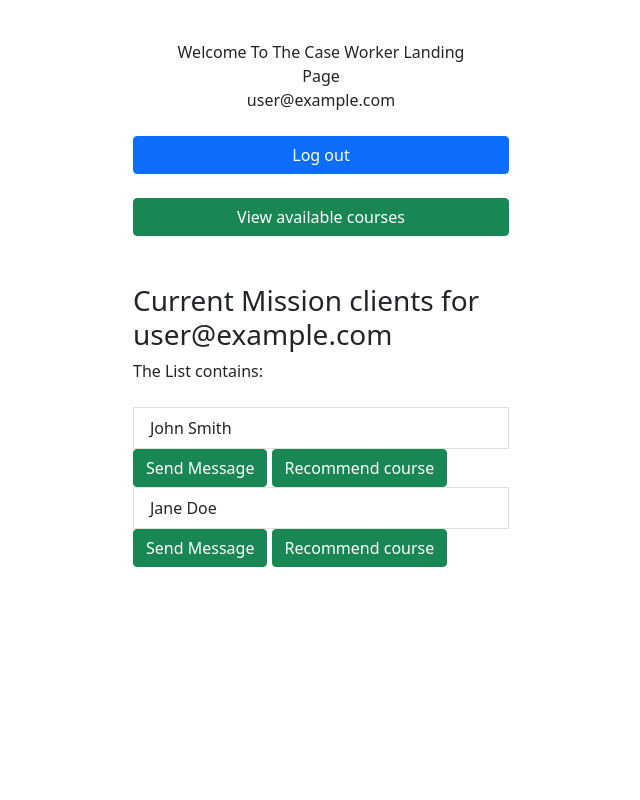
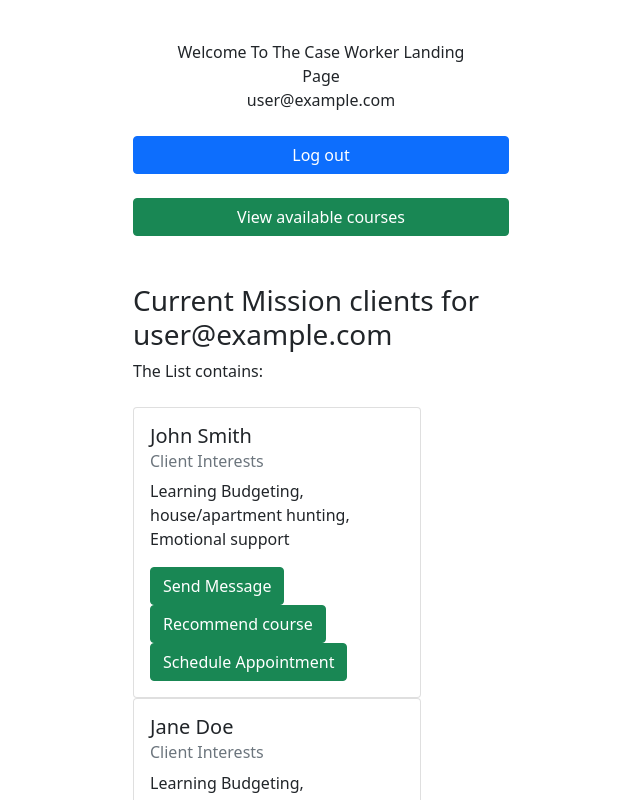
Before and after one commit to GQW19/golden-bulls, a React (Create React App) app in the folder atlanta-mission/: page /HomeCaseWorker in a window 1280 px wide. Shown: the top 800 px of the page, without its empty margins (319-959 px from the left). Built offline with nearby package versions, Linux system fonts and the light colour scheme; no server answers; sample sign-in values are in the browser's storage.

Commit message:
comitting more UI changes

```diff
--- a/atlanta-mission/src/components/Home.js
+++ b/atlanta-mission/src/components/Home.js
@@ -65,7 +65,7 @@ const Home = () => {
         <p>Healthy Relationships</p>
         <ProgressBar striped variant="warning" now={60} label={"60%"} animated={true}/>
         <hr></hr>
-        <p>1</p>
+        <p>Dealing With Fear</p>
         <ProgressBar striped variant="danger" now={80} label={"80%"} animated={true}/>
         <hr></hr>
       </div>
--- a/atlanta-mission/src/components/HomeCaseWorker.js
+++ b/atlanta-mission/src/components/HomeCaseWorker.js
@@ -7,7 +7,7 @@ import { collection, query, where, getDocs } from "firebase/firestore";
 import { db } from "../firebase";
 import { render } from "@testing-library/react";
 import ListGroup from 'react-bootstrap/ListGroup';
-
+import Card from 'react-bootstrap/Card'
 
 
 
@@ -82,8 +82,20 @@ const HomeCaseWorker = () => {
 
         // Generate JSX code for Display each item
         const RenderClients = clientNames.map((Client, index) =>
-        <div key={index}><ListGroup.Item>{Client}</ListGroup.Item><Button variant="success">Send Message</Button>{' '}<Button variant="success">Recommend course</Button>{' '}</div>
 
+
+        <div key={index}>
+        <Card style={{ width: '18rem' }}>
+  <Card.Body>
+    <Card.Title>{Client}</Card.Title>
+    <Card.Subtitle className="mb-2 text-muted">Client Interests</Card.Subtitle>
+    <Card.Text>
+      Learning Budgeting, house/apartment hunting, Emotional support
+    </Card.Text>
+    <Button variant="success">Send Message</Button>{' '}<Button variant="success">Recommend course</Button>{' '}<Button variant="success">Schedule Appointment</Button>{' '}
+  </Card.Body>
+</Card>
+</div>
         );
 
       return(
```
